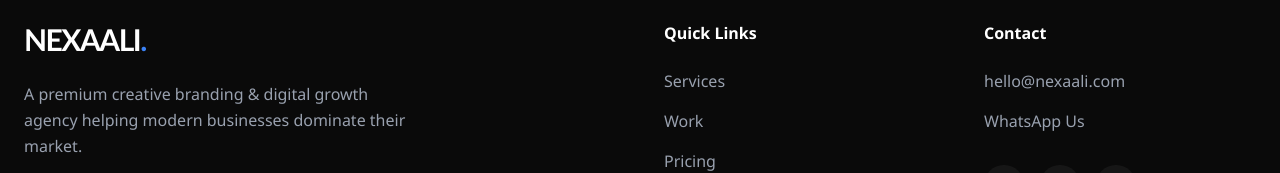
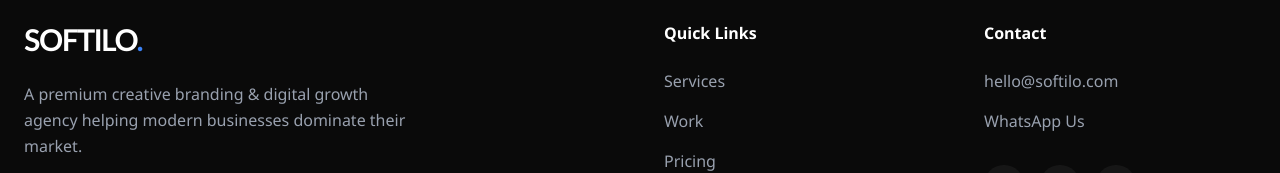
Before and after one commit to safin33221/Nexaali-Agency, a Next.js app: page / in a window 1280 px wide. Shown: the part 9111-9284 px from the top of the page. Built offline with nearby package versions, Linux system fonts and the light colour scheme.

Commit message:
fix: update email addresses and branding references from NEXAALI to SOFTILO

```diff
--- a/package.json
+++ b/package.json
@@ -30,5 +30,6 @@
     "eslint-config-next": "16.2.6",
     "tailwindcss": "^4",
     "typescript": "^5"
-  }
+  },
+  "packageManager": "pnpm@11.20.0+sha512.9a6f330a95b66446ea088faf1521405a8a01f07fde7124cc9958dfed52d4bb436737e65b08f85f37b46fcba375092558ac51262b816844b22f63406ed166bfee"
 }
--- a/pnpm-workspace.yaml
+++ b/pnpm-workspace.yaml
@@ -1,3 +1,3 @@
-ignoredBuiltDependencies:
-  - sharp
-  - unrs-resolver
+allowBuilds:
+  sharp: true
+  unrs-resolver: true
--- a/src/components/landing/cta.tsx
+++ b/src/components/landing/cta.tsx
@@ -32,7 +32,7 @@ export function CTA() {
           <motion.a
             whileHover={{ scale: 1.05 }}
             whileTap={{ scale: 0.95 }}
-            href="mailto:hello@nexaali.com"
+            href="mailto:hello@softilo.com"
             className="group relative z-10 mx-auto flex w-fit items-center gap-3 rounded-full bg-white px-10 py-5 text-lg font-bold text-black transition-all hover:shadow-[0_0_40px_-10px_rgba(59,130,246,0.3)]"
           >
             Book Free Consultation
--- a/src/components/landing/footer.tsx
+++ b/src/components/landing/footer.tsx
@@ -8,7 +8,7 @@ export function Footer() {
               href="#top"
               className="font-display mb-6 block text-3xl font-bold tracking-tighter text-white"
             >
-              NEXAALI<span className="text-accent-blue">.</span>
+              SOFTILO<span className="text-accent-blue">.</span>
             </a>
             <p className="max-w-sm leading-relaxed text-gray-400">
               A premium creative branding &amp; digital growth agency helping
@@ -47,10 +47,10 @@ export function Footer() {
             <ul className="space-y-4 text-gray-400">
               <li>
                 <a
-                  href="mailto:hello@nexaali.com"
+                  href="mailto:hello@softilo.com"
                   className="transition-colors hover:text-white"
                 >
-                  hello@nexaali.com
+                  hello@softilo.com
                 </a>
               </li>
               <li>
```
Also changed, not shown: 1 other file (tests, documents, lock files or other folders).
